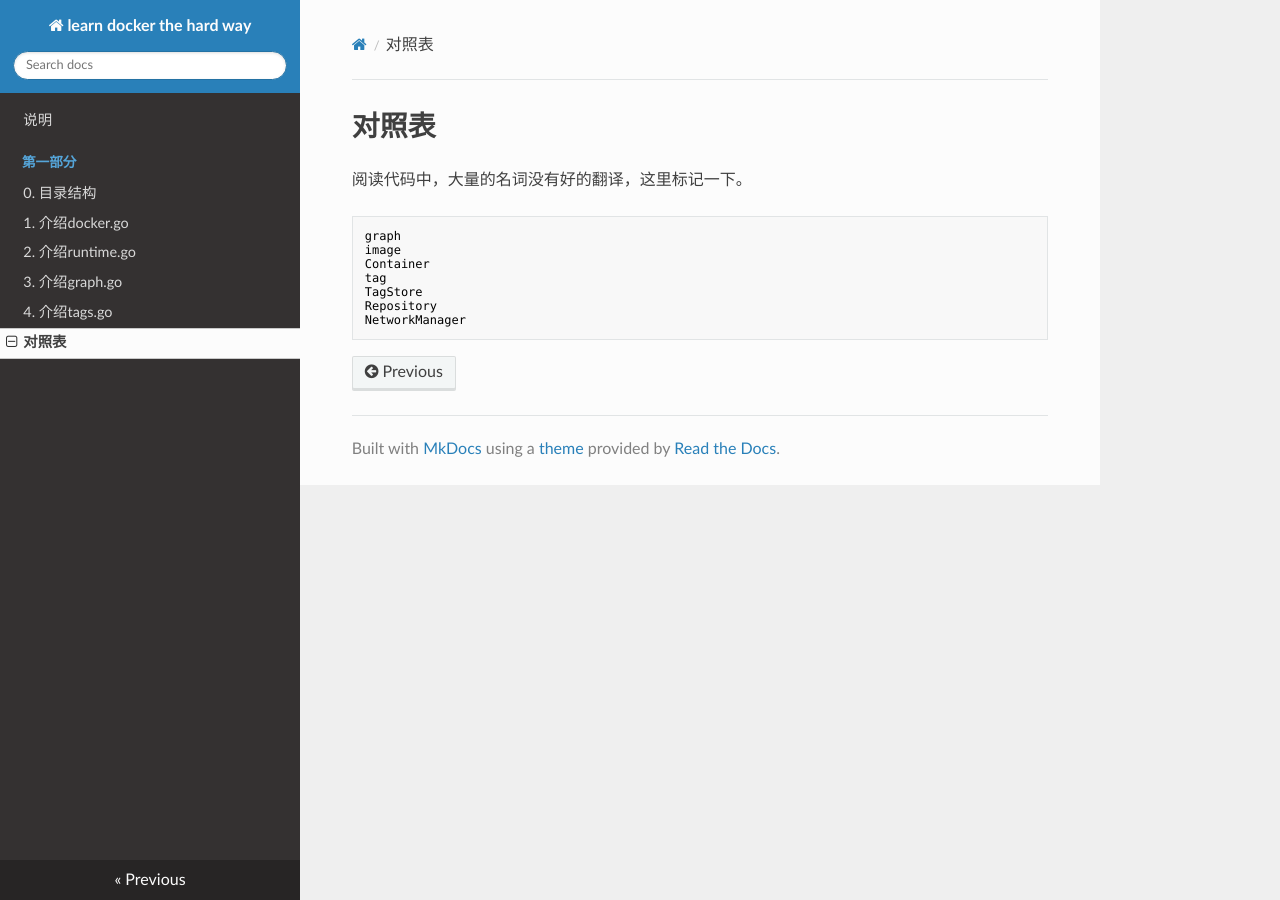
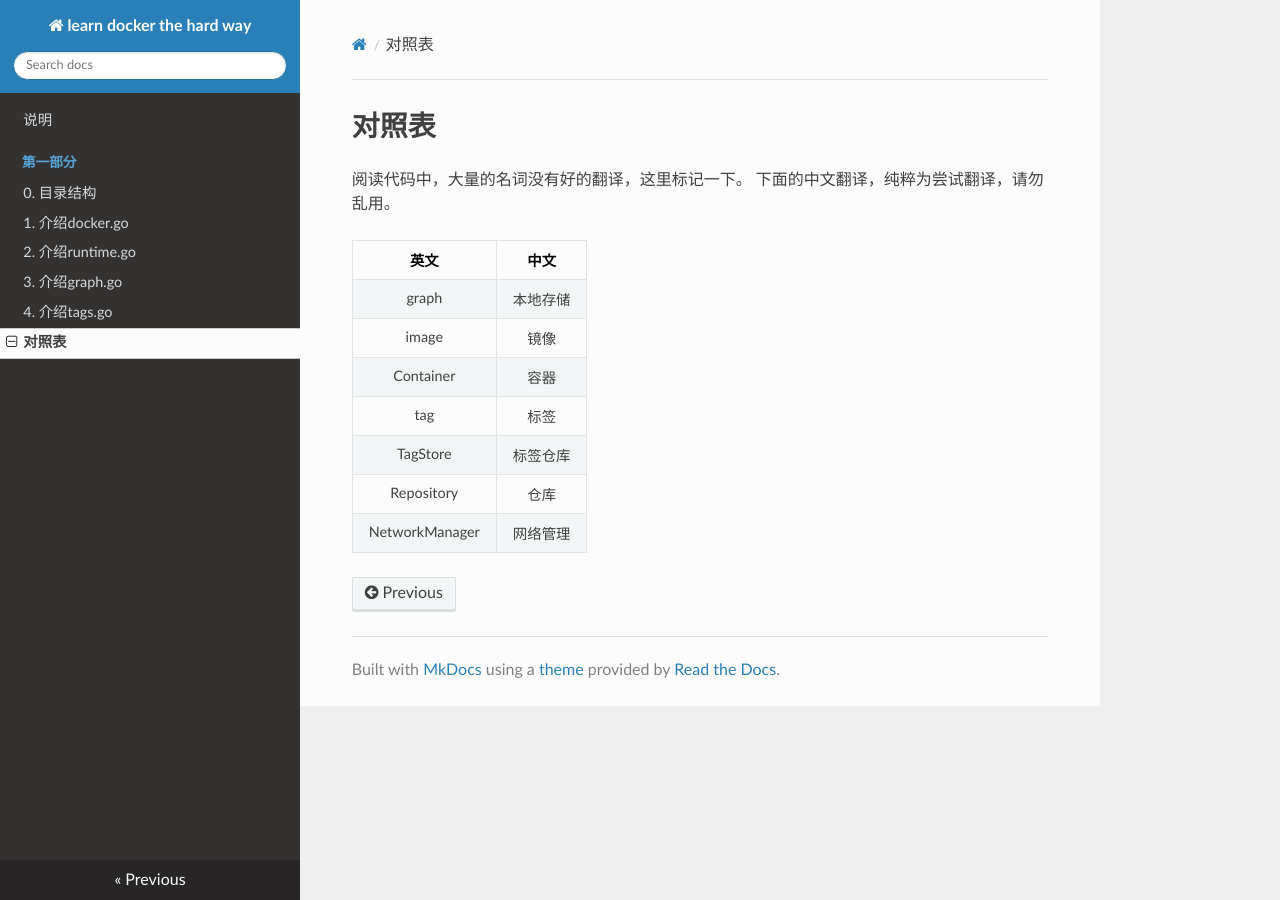
Before and after one commit to luw2007/learn-docker-the-hard-way, an MkDocs documentation site: the page built from docs/named.md, in a window 1280 px wide. Built offline with MkDocs 1.6.1, drawn with Linux system fonts in a browser that asks for light colours; nearby versions of some CDN libraries; old or Windows-style settings are respelled for this version of MkDocs.

Commit message:
对照表增加中文尝试翻译。

```diff
--- a/docs/named.md
+++ b/docs/named.md
@@ -1,11 +1,14 @@
 对照表
 ======
 阅读代码中，大量的名词没有好的翻译，这里标记一下。
+下面的中文翻译，纯粹为尝试翻译，请勿乱用。
 
-    graph
-    image
-    Container
-    tag
-    TagStore
-    Repository
-    NetworkManager
+|        英文        |      中文          |
+|:-----------------:|:-----------------:|
+|graph              | 本地存储 |
+|image              | 镜像 |
+|Container          | 容器 |
+|tag                | 标签 |
+|TagStore           | 标签仓库 |
+|Repository         | 仓库 |
+|NetworkManager     | 网络管理 |
```
